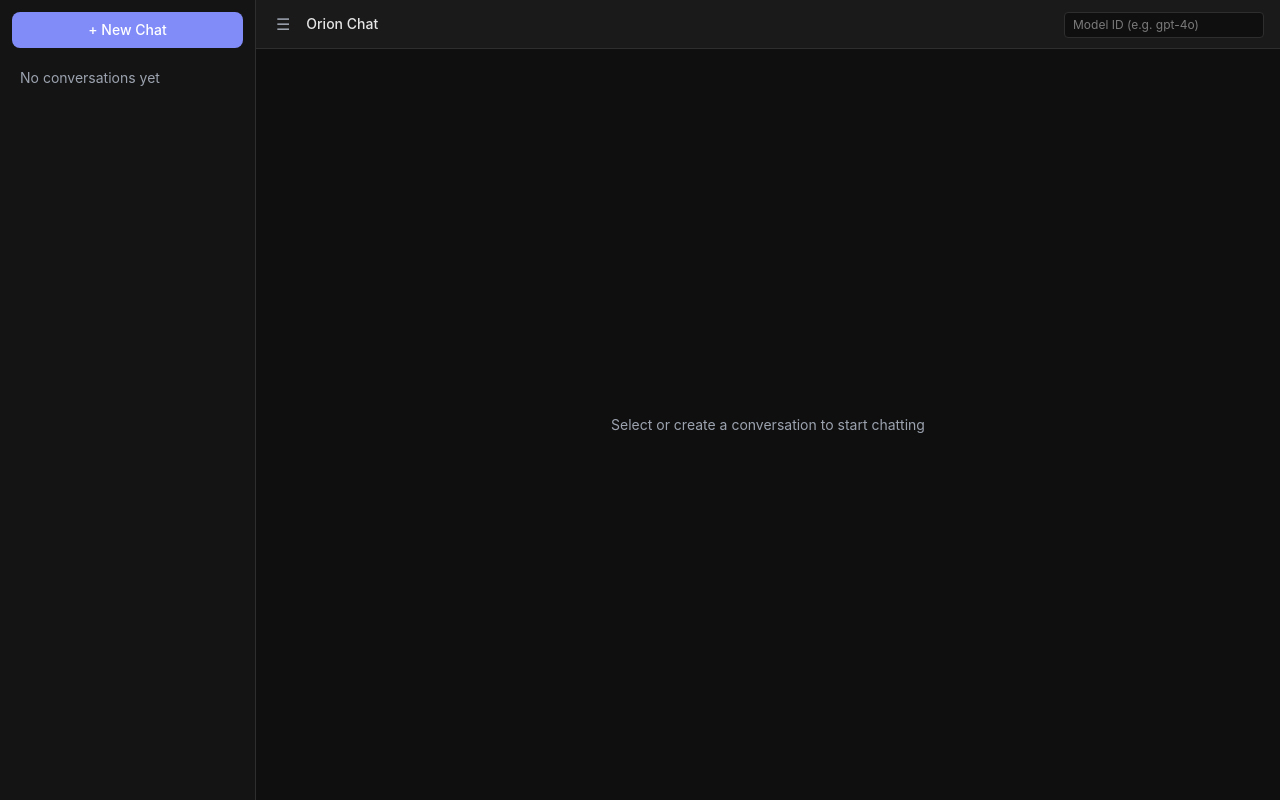
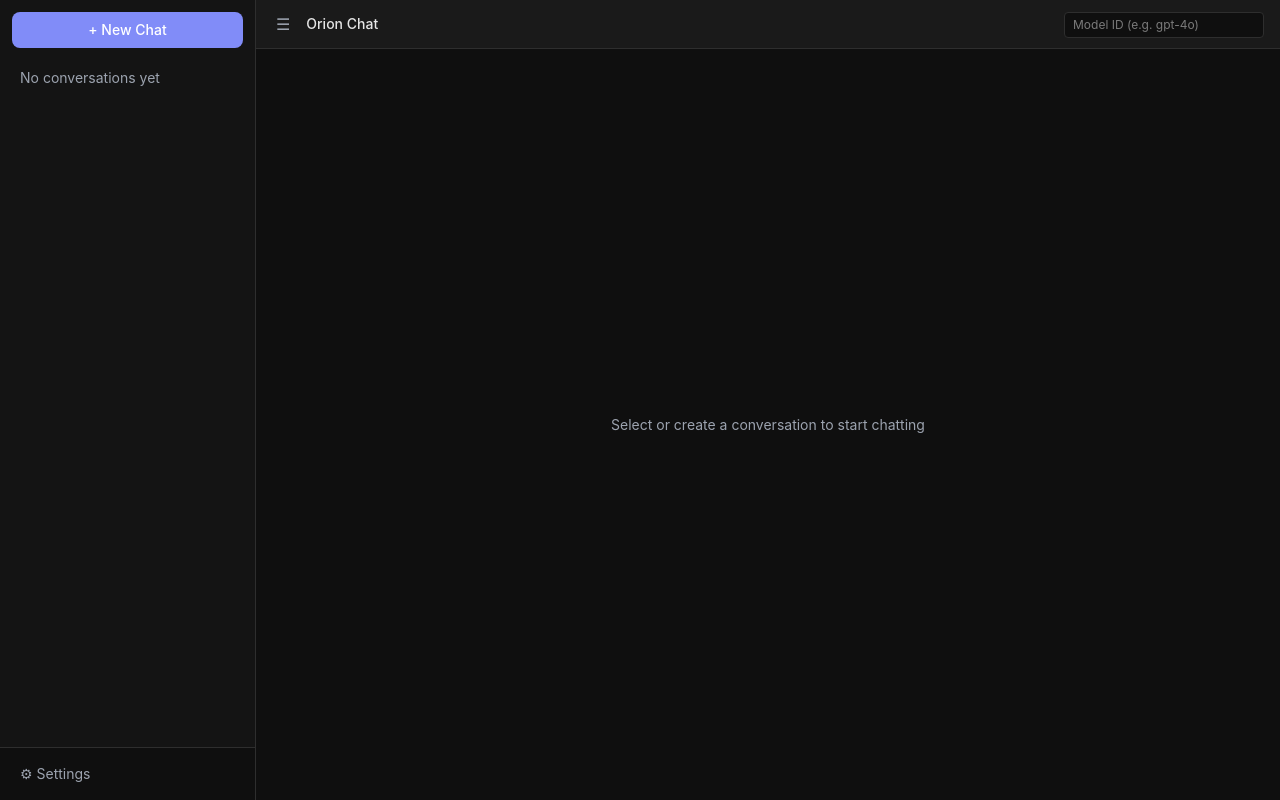
Before and after one commit to oooyuy92/orion-chat-rs, a SvelteKit app: page / in a window 1280 px wide. Built offline with nearby package versions, Linux system fonts and the light colour scheme.

Commit message:
feat: wire settings page into sidebar with view toggle

```diff
--- a/src/routes/+page.svelte
+++ b/src/routes/+page.svelte
@@ -2,10 +2,14 @@
   import ConversationList from '$lib/components/sidebar/ConversationList.svelte';
   import MessageList from '$lib/components/chat/MessageList.svelte';
   import InputArea from '$lib/components/chat/InputArea.svelte';
+  import ProviderSettings from '$lib/components/settings/ProviderSettings.svelte';
   import { getSidebarOpen, toggleSidebar } from '$lib/stores/ui.svelte';
   import { api } from '$lib/utils/invoke';
   import type { ChatEvent } from '$lib/utils/invoke';
   import type { Message } from '$lib/types';
+
+  type View = 'chat' | 'settings';
+  let currentView = $state<View>('chat');
 
   let activeConversationId = $state('');
   let messages = $state<Message[]>([]);
@@ -160,8 +164,19 @@
 
 <div class="flex h-full w-full">
   {#if getSidebarOpen()}
-    <aside class="w-64 flex-shrink-0 border-r" style="border-color: var(--border);">
-      <ConversationList bind:activeId={activeConversationId} onSelect={handleSelect} />
+    <aside class="w-64 flex-shrink-0 border-r flex flex-col" style="border-color: var(--border);">
+      <div class="flex-1 overflow-hidden">
+        <ConversationList bind:activeId={activeConversationId} onSelect={(id) => { currentView = 'chat'; handleSelect(id); }} />
+      </div>
+      <div class="p-2 border-t" style="border-color: var(--border);">
+        <button
+          onclick={() => { currentView = currentView === 'settings' ? 'chat' : 'settings'; }}
+          class="w-full text-left px-3 py-2 rounded-lg text-sm cursor-pointer transition-colors flex items-center gap-2"
+          style="background: {currentView === 'settings' ? 'var(--accent)' : 'transparent'}; color: {currentView === 'settings' ? '#fff' : 'var(--text-secondary)'}; border: none;"
+        >
+          &#9881; Settings
+        </button>
+      </div>
     </aside>
   {/if}
 
@@ -178,8 +193,11 @@
       >
         &#9776;
       </button>
-      <span class="text-sm font-medium" style="color: var(--text-primary);">Orion Chat</span>
+      <span class="text-sm font-medium" style="color: var(--text-primary);">
+        {currentView === 'settings' ? 'Settings' : 'Orion Chat'}
+      </span>
 
+      {#if currentView === 'chat'}
         <div class="ml-auto">
           <input
             type="text"
@@ -189,9 +207,14 @@
             style="background-color: var(--bg-primary); border: 1px solid var(--border); color: var(--text-primary); width: 200px;"
           />
         </div>
+      {/if}
     </header>
 
-    {#if activeConversationId}
+    {#if currentView === 'settings'}
+      <div class="flex-1 overflow-y-auto">
+        <ProviderSettings />
+      </div>
+    {:else if activeConversationId}
       <MessageList {messages} />
       <InputArea disabled={isStreaming} onSend={handleSend} />
     {:else}
```
Lines whose indentation alone changed are shown as unchanged.
